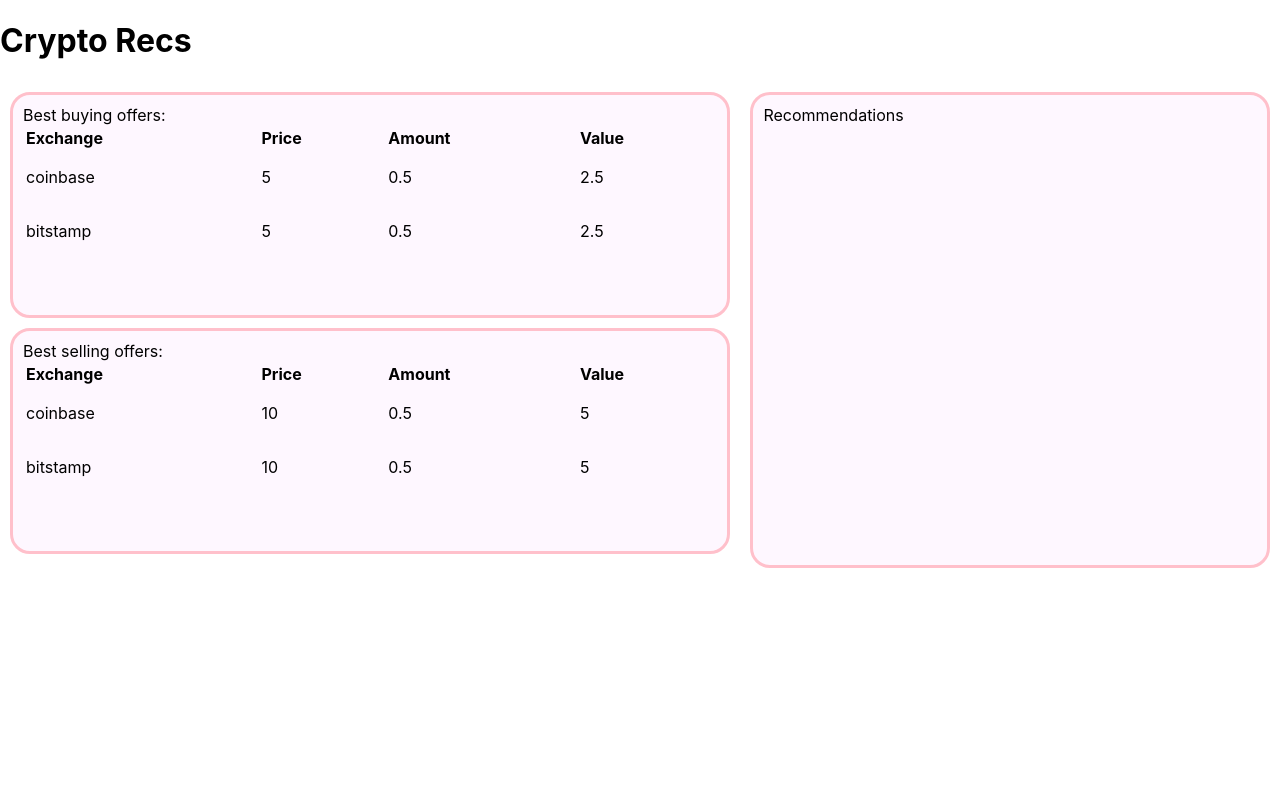
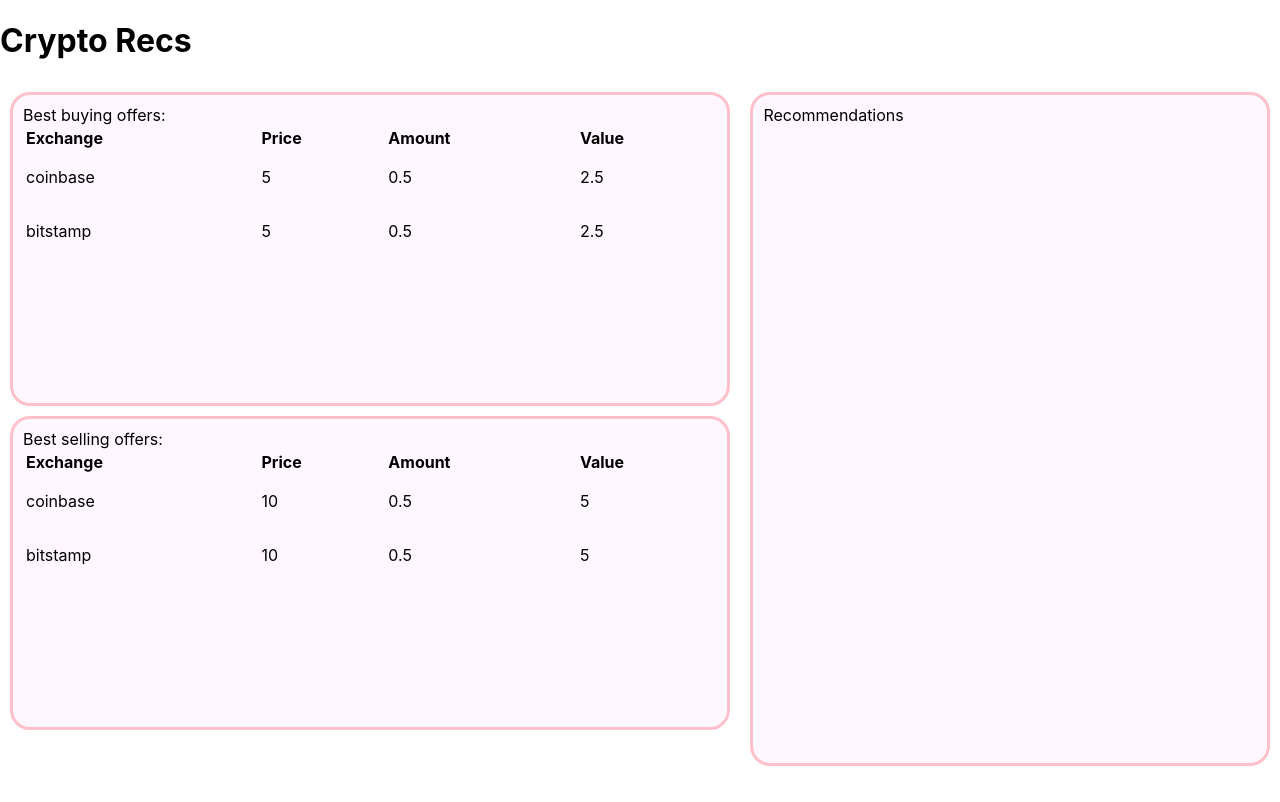
Before and after one commit to mtlynch3/crypto-recs, a React (Create React App) app: page / in a window 1280 px wide. Built offline with nearby package versions, Linux system fonts and the light colour scheme.

Commit message:
change app component styling from inline to stylesheet

```diff
--- a/src/App.css
+++ b/src/App.css
@@ -1,38 +1,15 @@
-.App {
-  text-align: center;
+.container  {
+  display: flex;
+  flex-direction: row;
+  height: 90vh;
 }
 
-.App-logo {
-  height: 40vmin;
-  pointer-events: none;
+.recs {
+  height: 90%;
+  width: 40%;
+  background-color: #fef7ff;
+  border-radius: 20px;
+  border: 3px solid pink;
+  margin: 10px;
+  padding: 10px;
 }
-
-@media (prefers-reduced-motion: no-preference) {
-  .App-logo {
-    animation: App-logo-spin infinite 20s linear;
-  }
-}
-
-.App-header {
-  background-color: #282c34;
-  min-height: 100vh;
-  display: flex;
-  flex-direction: column;
-  align-items: center;
-  justify-content: center;
-  font-size: calc(10px + 2vmin);
-  color: white;
-}
-
-.App-link {
-  color: #61dafb;
-}
-
-@keyframes App-logo-spin {
-  from {
-    transform: rotate(0deg);
-  }
-  to {
-    transform: rotate(360deg);
-  }
-}
--- a/src/App.js
+++ b/src/App.js
@@ -1,28 +1,15 @@
+import './App.css'
+
 import Offers from "./components/Offers";
 
-const container = {
-  display: 'flex',
-  flexDirection: 'row',
-  height: 500
-}
-
-const recs = {
-  height: '90%',
-  width: '40%',
-  backgroundColor: '#fef7ff',
-  borderRadius: '20px',
-  border: '3px solid pink',
-  margin: '10px',
-  padding: '10px'
-}
 
 function App() {
   return (
     <div>
       <h1>Crypto Recs</h1>
-      <div style={container}>
+      <div className="container">
         <Offers />
-        <div style={recs}>Recommendations</div>
+        <div className="recs">Recommendations</div>
       </div>
     </div>
   );
```
